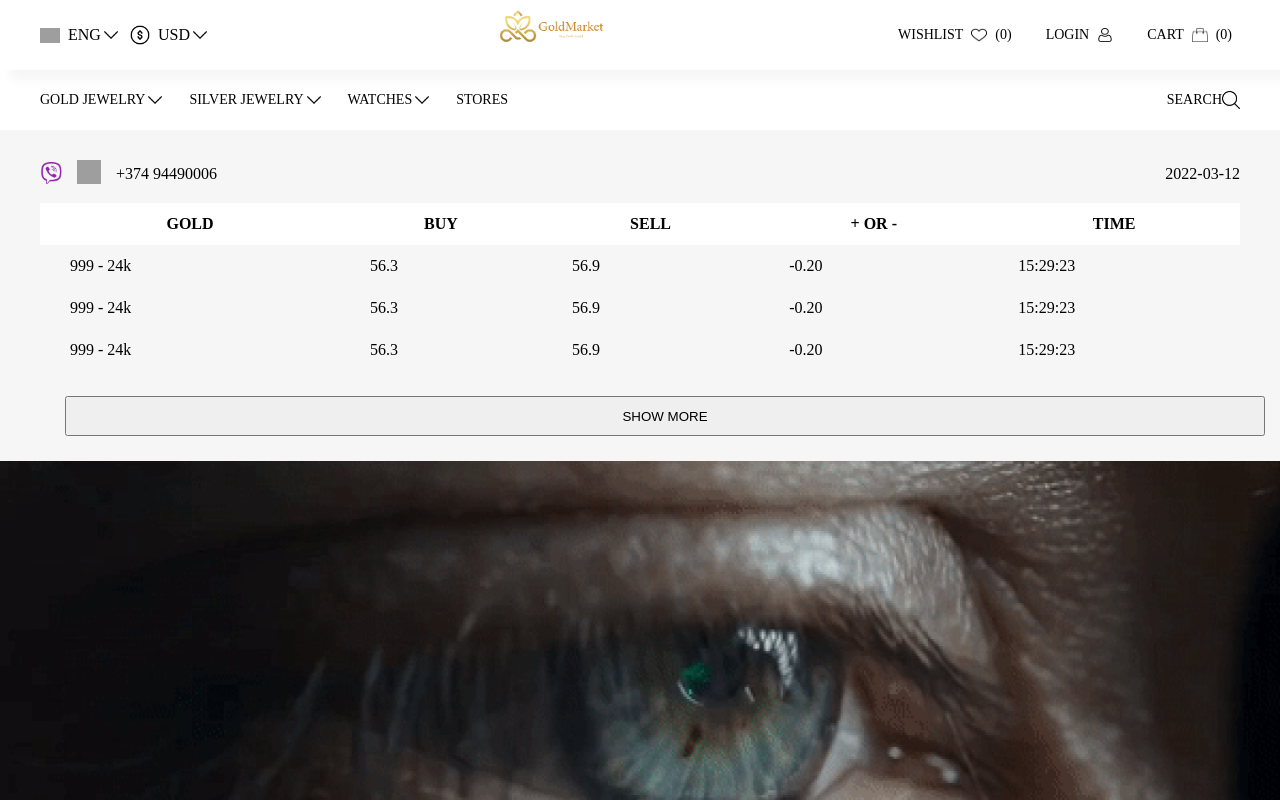
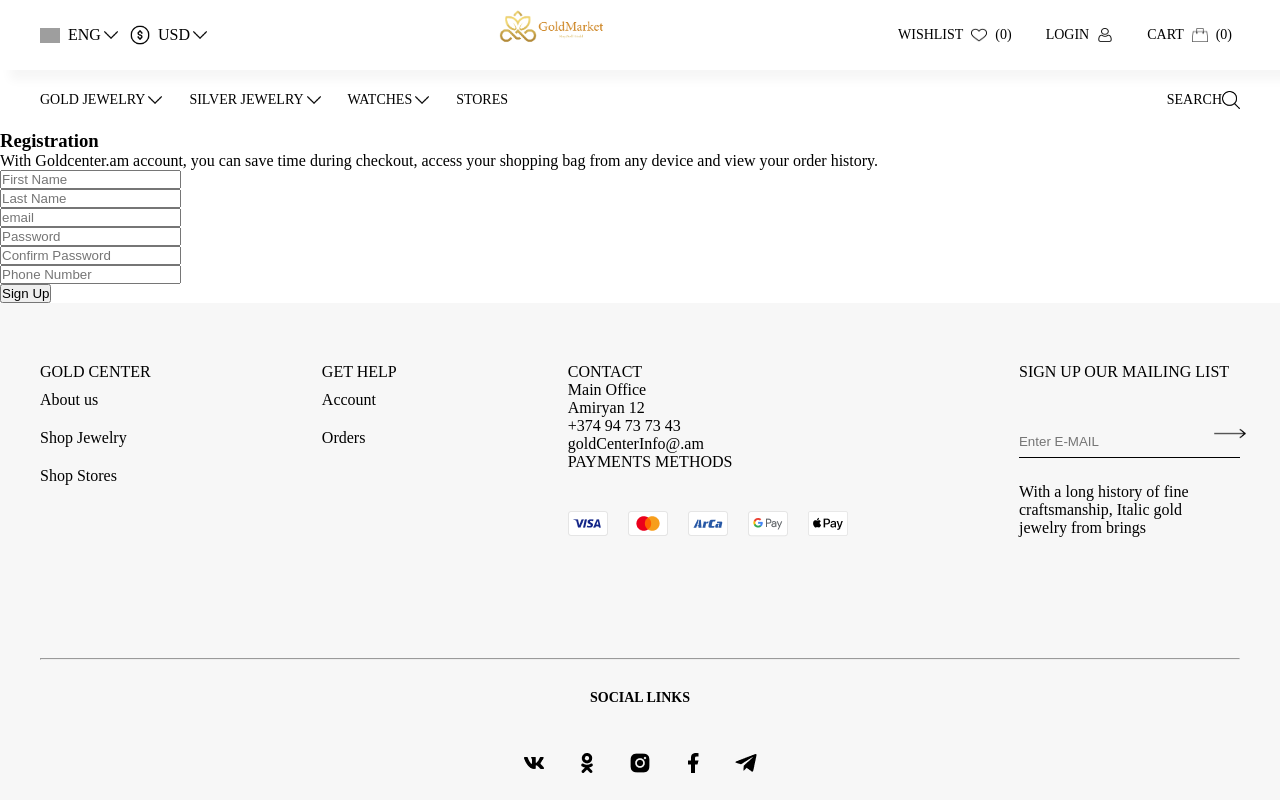
Before and after one commit to vahagnmovs/GoldMarket, a React (Create React App) app in the folder goldmarket/: page / in a window 1280 px wide. Shown: the top 800 px of the page. Built offline with nearby package versions, Linux system fonts and the light colour scheme; grey boxes are pictures that could not be loaded.

Commit message:
add validation for sign up

```diff
--- a/goldmarket/package.json
+++ b/goldmarket/package.json
@@ -12,6 +12,7 @@
     "@types/react": "^18.0.25",
     "@types/react-dom": "^18.0.9",
     "firebase": "^9.2.0",
+    "formik": "^2.2.9",
     "local-storage": "^2.0.0",
     "react": "^18.2.0",
     "react-dom": "^18.2.0",
@@ -22,7 +23,8 @@
     "sass": "^1.56.1",
     "slick-carousel": "^1.8.1",
     "typescript": "^4.9.3",
-    "web-vitals": "^2.1.4"
+    "web-vitals": "^2.1.4",
+    "yup": "^0.32.11"
   },
   "scripts": {
     "start": "react-scripts start",
--- /dev/null
+++ b/goldmarket/src/components/signUp/verjin.tsx
@@ -0,0 +1,161 @@
+import React, {useState} from 'react';
+import {useAppDispatch} from "../../hooks/redux-hooks";
+import {useFormik} from "formik";
+import * as Yup from "yup"
+
+const passwordRegex = new RegExp("^(?=.*\\d)(?=.*[a-z])(?=.*[A-Z])(?=.*[a-zA-Z]).{8,}$");
+
+const Verjin = () => {
+
+    const dispatch = useAppDispatch()
+
+    const [isBuyer, setIsBuyer] = useState(true)
+
+
+    const formik = useFormik({
+        initialValues: {
+            firstName: "",
+            lastName: "",
+            email: "",
+            password: "",
+            confirmPassword: "",
+            phoneNumber: "",
+        },
+        validationSchema: Yup.object({
+            firstName: Yup
+                .string()
+                .max(10, "name  must be 10 characters or less")
+                .required("Required"),
+            lastName: Yup
+                .string()
+                .max(15, "name  must be be 15 characters or less")
+                .required("Required"),
+            email: Yup
+                .string()
+                .email("Invalid email  address")
+                .required("Required"),
+            password: Yup
+                .string()
+                .required("Required")
+                .matches(passwordRegex, "Password is not valid"),
+            confirmPassword: Yup
+                .string()
+                .required("Required")
+                .matches(passwordRegex, "Confirm password is not valid")
+                .oneOf([Yup.ref('password'), null], 'Passwords must match'),
+            phoneNumber: Yup
+                .string()
+                .min(11, "phone number must be 11 characters")
+                .max(11, "Phone number must be 11 characters")
+                .required("Required"),
+        }),
+        onSubmit: (values) => {
+            console.log(values)
+        }
+    })
+
+    // const dispatch = useAppDispatch()
+    //
+    // const [isBuyer, setIsBuyer] = useState(true)
+
+    // const register = (e: React.FormEvent) => {
+    //     e.preventDefault()
+    //     // Create a new user with email and password using firebase
+    //     const auth = getAuth()
+    //     createUserWithEmailAndPassword(auth, formik.values.email, formik.values.password)
+    //         .then(({user}) => {
+    //             dispatch(setUser({
+    //                 email: user.email,
+    //                 id: user.uid,
+    //                 token: user.refreshToken,
+    //                 phoneNumber: formik.values.phoneNumber,
+    //                 lastName: formik.values.lastName,
+    //                 firstName: formik.values.firstName,
+    //             }))
+    //         })
+    //         .catch((error) => {
+    //             const errorCode = error.code;
+    //             const errorMessage = error.message;
+    //         });
+    // }
+    return (
+        <div>
+            <h3>Registration</h3>
+            <span>With Goldcenter.am account, you can save time during checkout, access your shopping bag from any device and view your order history.</span>
+            <form onSubmit={formik.handleSubmit}>
+                <div>
+                    <input type="text"
+                           id="firstName"
+                           name="firstName"
+                           placeholder="First Name"
+                           onChange={formik.handleChange}
+                           onBlur={formik.handleBlur}
+                           value={formik.values.firstName}
+                    />
+                    {formik.touched.firstName && formik.errors.firstName ? <p>{formik.errors.firstName}</p> : null}
+                </div>
+                <div>
+                    <input type="text"
+                           id="lastName"
+                           name="lastName"
+                           placeholder="Last Name"
+                           onChange={formik.handleChange}
+                           onBlur={formik.handleBlur}
+                           value={formik.values.lastName}
+                    />
+                    {formik.touched.lastName && formik.errors.lastName ? <p>{formik.errors.lastName}</p> : null}
+                </div>
+                <div>
+                    <input type="email"
+                           id="email"
+                           name="email"
+                           placeholder="email"
+                           onChange={formik.handleChange}
+                           onBlur={formik.handleBlur}
+                           value={formik.values.email}
+                    />
+                    {formik.touched.email && formik.errors.email ? <p>{formik.errors.email}</p> : null}
+                </div>
+                <div>
+                    <input type="password"
+                           id="password"
+                           name="password"
+                           placeholder="Password"
+                           onChange={formik.handleChange}
+                           onBlur={formik.handleBlur}
+                           value={formik.values.password}
+                    />
+                    {formik.touched.password && formik.errors.password ? <p>{formik.errors.password}</p> : null}
+                </div>
+                <div>
+                    <input type="password"
+                           id="confirmPassword"
+                           name="confirmPassword"
+                           placeholder="Confirm Password"
+                           onChange={formik.handleChange}
+                           onBlur={formik.handleBlur}
+                           value={formik.values.confirmPassword}
+                    />
+                    {formik.touched.confirmPassword && formik.errors.confirmPassword ?
+                        <p>{formik.errors.confirmPassword}</p> : null}
+                </div>
+                <div>
+                    <input type="number"
+                           id="phoneNumber"
+                           name="phoneNumber"
+                           placeholder="Phone Number"
+                           onChange={formik.handleChange}
+                           onBlur={formik.handleBlur}
+                           value={formik.values.phoneNumber}
+                    />
+                    {formik.touched.phoneNumber && formik.errors.phoneNumber ?
+                        <p>{formik.errors.phoneNumber}</p> : null}
+                </div>
+                <button type={"submit"}>Sign Up</button>
+            </form>
+
+        </div>
+    );
+};
+
+export default Verjin;
--- a/goldmarket/src/pages/home/index.tsx
+++ b/goldmarket/src/pages/home/index.tsx
@@ -16,7 +16,7 @@ import SellWithUs from "../../components/information/sellWithUsBanner";
 import WhyGoldCenter from "../../components/information/whyGoldCenterBanner";
 import { AddProduct } from 'src/components/product/AddProduct';
 import Video from "../../components/header/video";
-
+import Verjin from "../../components/signUp/verjin";
 
 
 const Home = () => {
@@ -27,18 +27,19 @@ const Home = () => {
             FooterComponent={<Footer />}
         >
             <>
-            {/* <AddProduct /> */}
-                {/*<SignUp/>*/}
-                <PriceList />
-                <Video/>
-                <SwitchComponent />
-                <NewCollection />
-                <SellWithUs />
-                <BestSales />
-                <Index />
-                <MostViewed />
-                <WhyGoldCenter />
-                <AboutUs />
+                <Verjin/>
+             {/*<AddProduct />*/}
+             {/*   <SignUp/>*/}
+             {/*   <PriceList />*/}
+             {/*   <Video/>*/}
+             {/*   <SwitchComponent />*/}
+             {/*   <NewCollection />*/}
+             {/*   <SellWithUs />*/}
+             {/*   <BestSales />*/}
+             {/*   <Index />*/}
+             {/*   <MostViewed />*/}
+             {/*   <WhyGoldCenter />*/}
+             {/*   <AboutUs />*/}
             </>
         </Layout>
     );
```
Also changed, not shown: 1 other file (tests, documents, lock files or other folders).
